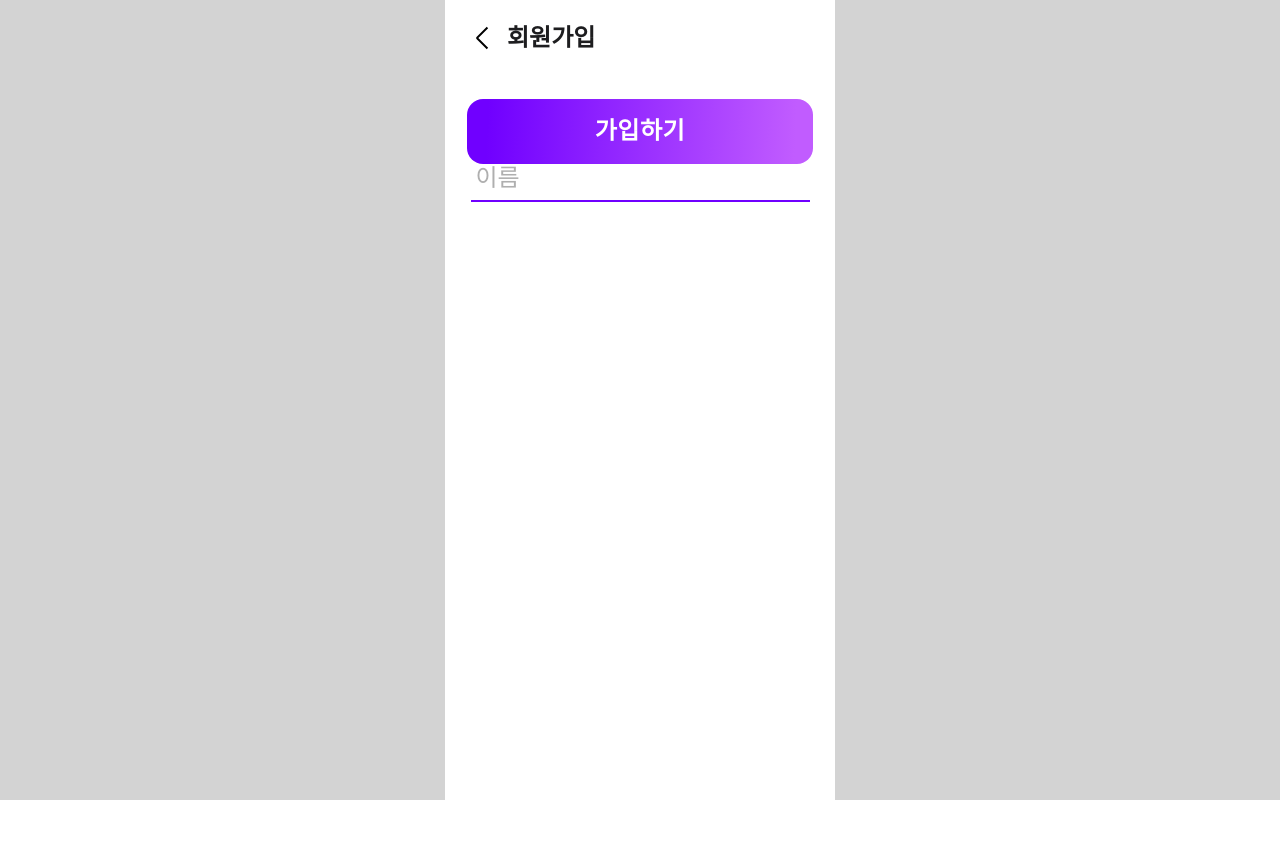
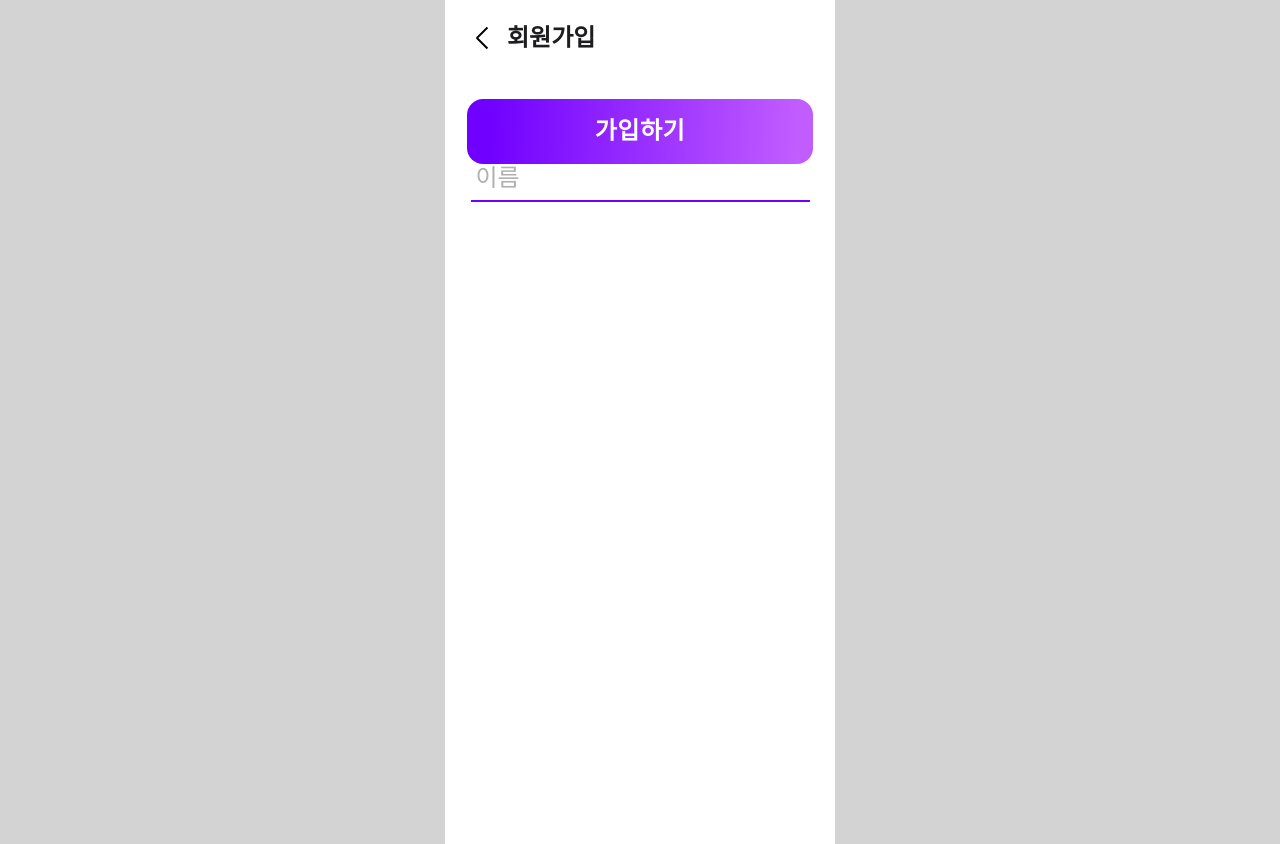
Before and after one commit to Likelion-Inha-10/Duckku-fe, a React (Create React App) app: page / in a window 1280 px wide. Before the commit the page ends 800 px from the top, so only its background shows below. Built offline with nearby package versions, Linux system fonts and the light colour scheme; a web font is replaced by a local one.

Commit message:
chore: 레이아웃&버튼 컴포넌트 수정

```diff
--- a/src/duckku-ui/Button/index.jsx
+++ b/src/duckku-ui/Button/index.jsx
@@ -20,6 +20,7 @@ const Button = styled.button`
   z-index: inherit;
   line-height: 29px;
   letter-spacing: 0.55px;
+  cursor: pointer;
 `;
 
 export default withTheme(Button);
--- a/src/duckku-ui/Layout/index.jsx
+++ b/src/duckku-ui/Layout/index.jsx
@@ -3,9 +3,7 @@ import styled from "styled-components";
 import Flex from "../Flex";
 
 const Width = styled.div`
-  height: 100% !important;
-  min-height: 550px;
-  max-height: 844px;
+  min-height: 844px;
   max-width: 390px;
   margin: 0 auto;
   padding-top: 20px;
@@ -14,15 +12,9 @@ const Width = styled.div`
   background-color: white;
 `;
 
-const StyledFlex = styled(Flex)`
-  height: 100% !important;
-`;
-
 const BackColor = styled.div`
   width: 100%;
-  height: 100%;
   background-color: #d3d3d3;
-
   display: flex;
   justify-content: center;
   align-items: center;
@@ -31,9 +23,9 @@ const BackColor = styled.div`
 const Layout = ({ children }) => (
   <BackColor>
     <Width>
-      <StyledFlex align="center" direction="column">
+      <Flex align="center" direction="column">
         {children}
-      </StyledFlex>
+      </Flex>
     </Width>
   </BackColor>
 );
```
